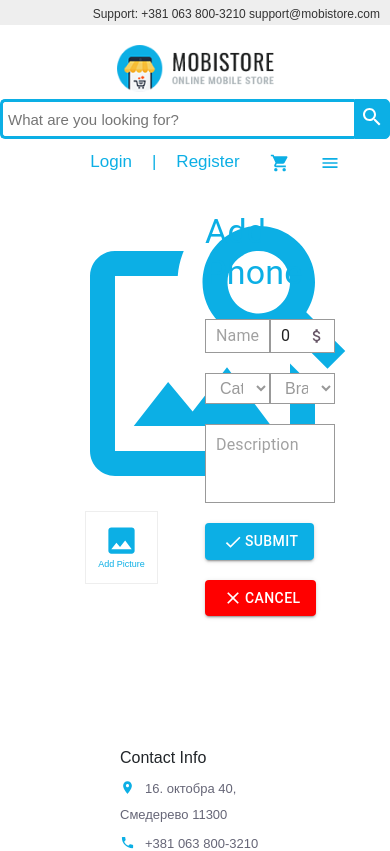
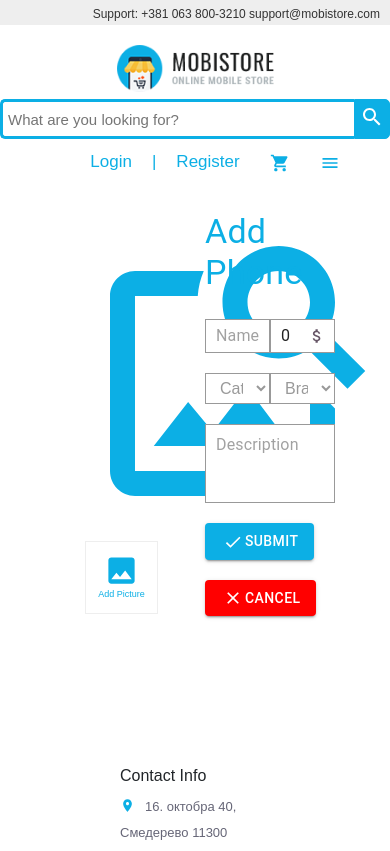
Before and after one commit to Veljko28/Phone-Ui, a Next.js app: page /phone/add in a window 390 px wide. Shown: the top 851 px of the page. Built offline with nearby package versions, Linux system fonts and the light colour scheme; a web font is replaced by a local one.

Commit message:
adding the new styles for add phone page

```diff
--- a/styles/Phone.css
+++ b/styles/Phone.css
@@ -20,6 +20,15 @@
     margin: 20px 20px 10px 20px;
   }
 
+  .display-image-none {
+    display: flex;
+    flex-direction: column;
+    margin: 20px 20px 10px 20px;
+  }
+
+  .display-image-none:hover {
+    cursor: pointer;
+  }
   .display-container {
     background-color: #fff;
     padding: 20px;
@@ -126,4 +135,16 @@
 
     .active-image {
       border: 2px solid #0cafe5;
+      width: 400px;
+      height: 325px;
     }
+
+    .remove-image-button {
+      background-color: red;
+      font-size: 12px;
+      color: #fff;
+      border: none;
+      width: 200px;
+      height: 40px;
+      margin-left: 15px;
+    }
```
